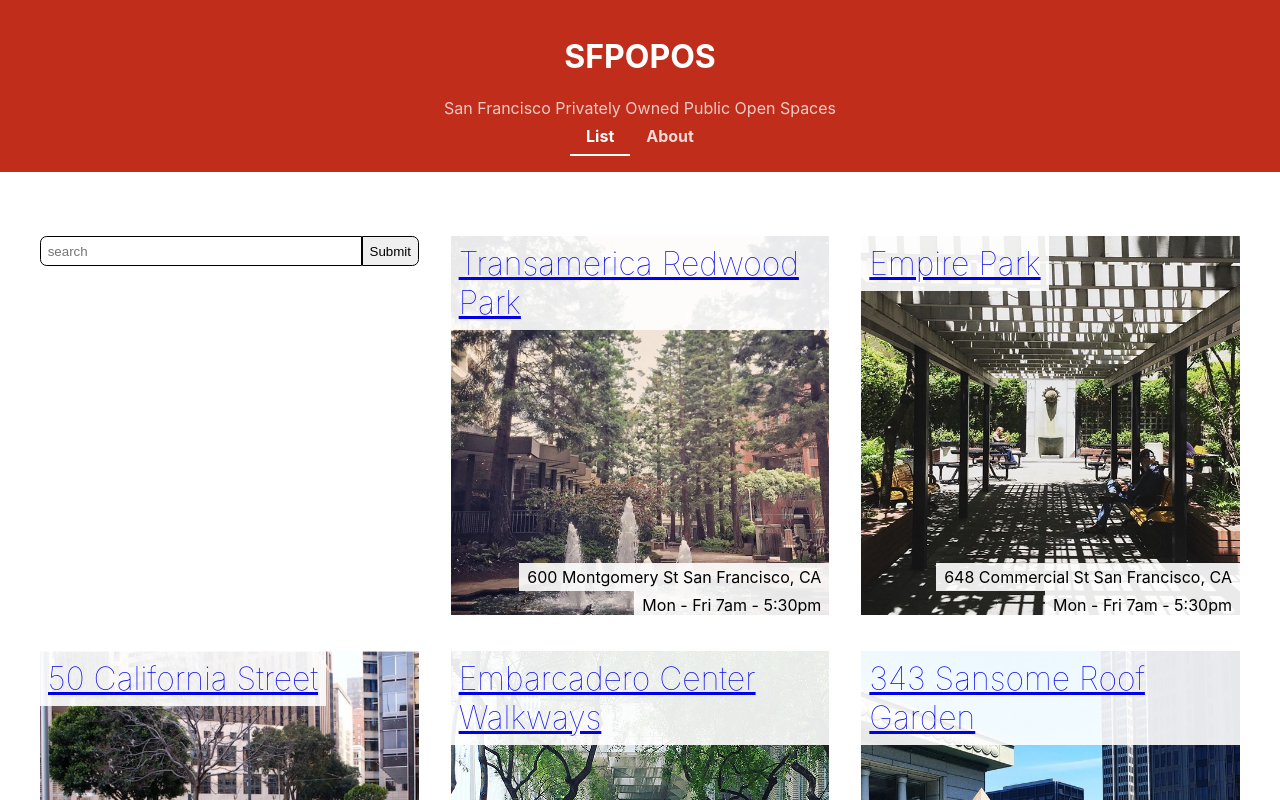
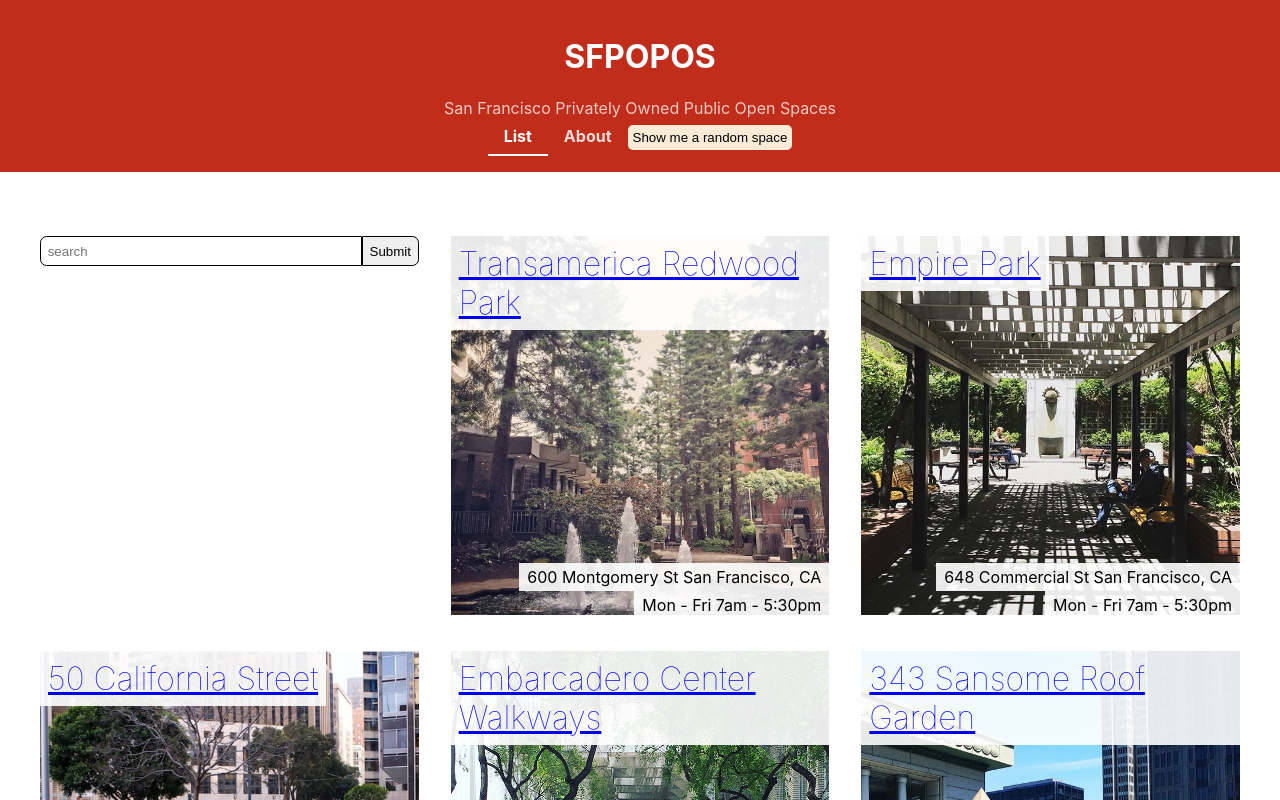
Before and after one commit to anbellouzi/sfpops, a React (Create React App) app: page / in a window 1280 px wide. Shown: the top 800 px of the page. Built offline with nearby package versions, Linux system fonts and the light colour scheme.

Commit message:
random button

```diff
--- /dev/null
+++ b/src/components/RandomSpace/RandomSpace.css
@@ -0,0 +1,12 @@
+.randomButton {
+    padding: 5px;
+    background-color: antiquewhite;
+    border: 1px transparent;
+    border-radius: 5px;
+}
+
+.randomButton:hover {
+    cursor: pointer;
+    background-color: orange;
+    color: black;
+}
--- /dev/null
+++ b/src/components/RandomSpace/RandomSpace.js
@@ -0,0 +1,18 @@
+import React from 'react'
+import { useHistory } from 'react-router-dom'
+import './RandomSpace.css';
+import data from '../sfpopos-data.json'
+
+function RandomSpace() {
+    const history = useHistory()
+  return (
+        <button
+          className="randomButton"
+          onClick={(e) => {
+            const id = Math.floor(Math.random() * data.length)
+            history.push(`/details/${id}`)
+        }}>Show me a random space</button>
+  )
+}
+
+export default RandomSpace
--- a/src/components/Title.js
+++ b/src/components/Title.js
@@ -2,6 +2,7 @@
 import './Title.css';
 import React from 'react'
 import { NavLink } from 'react-router-dom'
+import RandomSpace from './RandomSpace/RandomSpace'
 
 function Title() {
     return (
@@ -23,6 +24,8 @@
                 activeClassName="nav-link-active"
                 to="/about">About
             </NavLink>
+
+            <RandomSpace />
           </div>
 
         </header>
```
